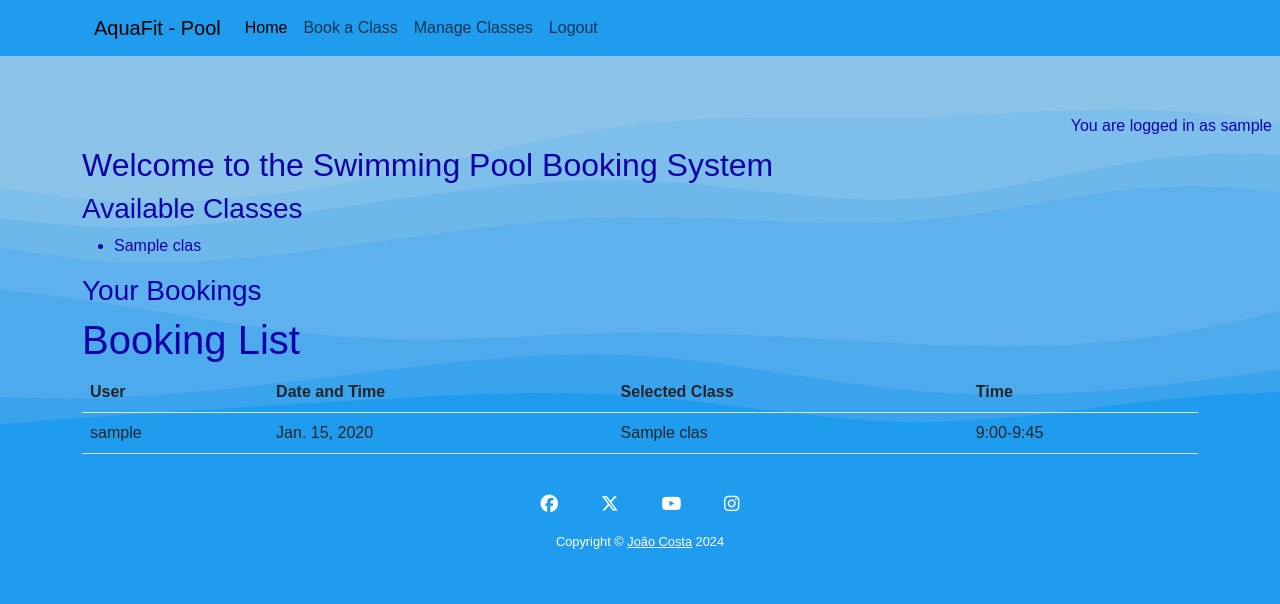
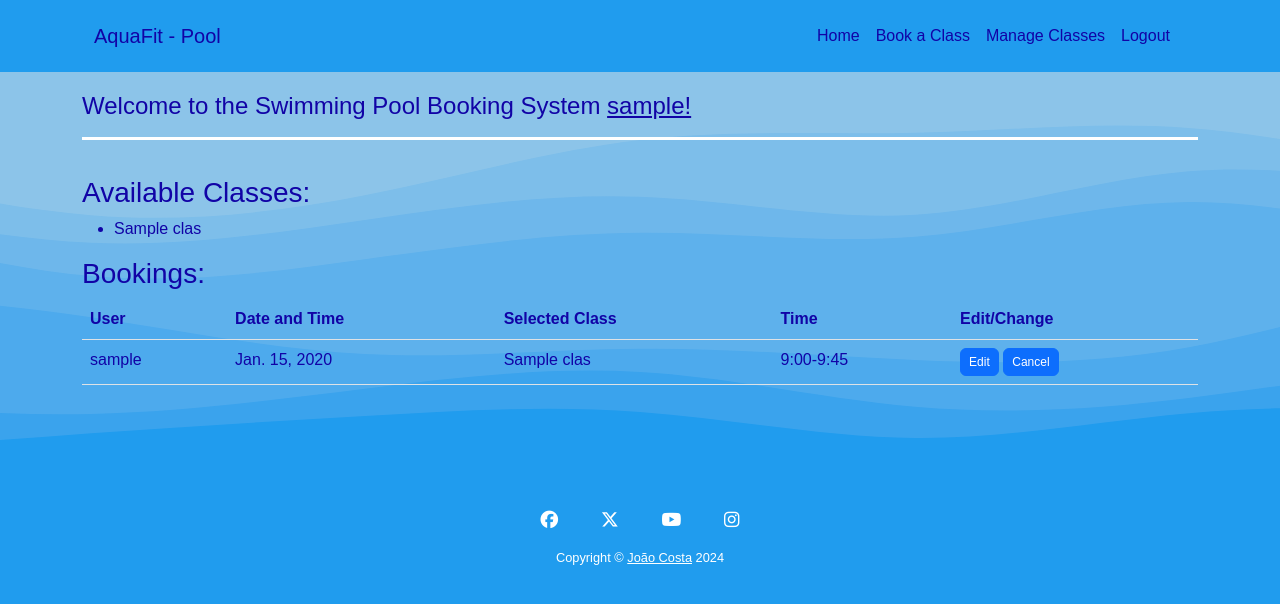
Before and after one commit to Johns-Costa/pool-booking, a Django app: page / in a window 1280 px wide. Shown: the top 604 px of the page. Run offline with Django 4.2, Linux system fonts and the light colour scheme; a user stored in the database is signed in; tables that the repository leaves empty hold one stand-in row (values such as "Sample post"); some libraries are stand-ins or nearby versions.

Commit message:
add edit and cancel booking, change a style.css

```diff
--- a/booking/static/booking/style.css
+++ b/booking/static/booking/style.css
@@ -7,13 +7,31 @@ body {
 }
 
 main {
-    padding-top: 50px;
+    padding: 20px;
 }
 
-.navbar { --bs-navbar-bg: #209CEE;}
+hr {
+    border-top: 3px solid white;
+    padding-bottom: 20px;
+    opacity: 1.0;
+}
+
+.navbar {
+    --bs-navbar-bg: #209CEE;
+    --bs-navbar-color: #1103a6;
+}
+
+.navbar-brand{
+    --bs-navbar-brand-color: #1103a6;
+}
 
 
-.table_custom { --bs-table-bg: transparent; }
+
+
+.table_custom {
+    --bs-table-bg: transparent;
+    --bs-table-color: #1103a6;
+}
 
 /* -------- footer */
 
--- /dev/null
+++ b/booking/static/images/about.txt
@@ -0,0 +1,6 @@
+This favicon was generated using the following font:
+
+- Font Title: Montserrat
+- Font Author: Copyright 2011 The Montserrat Project Authors (https://github.com/JulietaUla/Montserrat)
+- Font Source: http://fonts.gstatic.com/s/montserrat/v26/JTUFjIg1_i6t8kCHKm459Wx7xQYXK0vOoz6jqw16aX9-p7K5ILg.ttf
+- Font License: SIL Open Font License, 1.1 (http://scripts.sil.org/OFL))
--- a/booking/templates/booking/index.html
+++ b/booking/templates/booking/index.html
@@ -1,9 +1,11 @@
 {% extends 'base.html' %}
 
 {% block content %}
-    <h2>Welcome to the Swimming Pool Booking System</h2>
-
-        <h3>Available Classes</h3>
+{% if user.is_authenticated %}
+<h4>Welcome to the Swimming Pool Booking System <u>{{ user }}!</u></h4>
+{% endif %}
+<hr>
+        <h3>Available Classes:</h3>
     {% if classes %}
         <ul>
             {% for class in classes %}
@@ -14,9 +16,8 @@
         <p> - No classes available at the moment. Check back later!</p>
     {% endif %}
 
-        <h3>Your Bookings</h3>
+        <h3>Bookings:</h3>
     {% if bookings %}
-    <h1>Booking List</h1>
     <table class="table table_custom">
         <thead>
             <tr>
@@ -24,6 +25,7 @@
                 <th>Date and Time</th>
                 <th>Selected Class</th>
                 <th>Time</th>
+                <th>Edit/Change</th>
             </tr>
         </thead>
         <tbody>
@@ -33,6 +35,18 @@
                     <td>{{ booking.date_time }}</td>
                     <td>{{ booking.selected_class }}</td>
                     <td>{{ booking.get_time_display }}</td>
+                    {% if user.is_authenticated and booking.user == user %}
+                    <td><div class="d-grid gap-2 d-md-block">
+                        <a class="btn btn-primary" style="--bs-btn-padding-y: .25rem;
+                        --bs-btn-padding-x: .5rem; --bs-btn-font-size: .75rem;"
+                        href="{% url 'edit_booking' booking.id %}">Edit</a>
+                        <a class="btn btn-primary" style="--bs-btn-padding-y: .25rem;
+                        --bs-btn-padding-x: .5rem; --bs-btn-font-size: .75rem;"
+                        href="{% url 'cancel_booking' booking.id %}">Cancel</a>
+                      </div></td>
+                    {% else %}
+                    <td>---NA---</td>
+                    {% endif %}
                 </tr>
             {% endfor %}
         </tbody>
--- a/booking/urls.py
+++ b/booking/urls.py
@@ -1,5 +1,5 @@
 from django.urls import path
-from .views import index, book_class, manage_classes, add_class, cancel_class
+from .views import index, book_class, manage_classes, add_class, cancel_class, edit_booking, cancel_booking
 
 
 urlpatterns = [
@@ -8,5 +8,6 @@ urlpatterns = [
     path('manage/', manage_classes, name='manage_classes'),
     path('add_class/', add_class, name='add_class'),
     path('cancel_class/<int:class_id>/', cancel_class, name='cancel_class'),
-
+    path('edit_booking/<int:booking_id>/', edit_booking, name='edit_booking'),
+    path('cancel_booking/<int:booking_id>/', cancel_booking, name='cancel_booking')
 ]
--- a/booking/views.py
+++ b/booking/views.py
@@ -67,3 +67,28 @@ def cancel_class(request, class_id):
         return redirect('manage_classes')
 
     return render(request, 'booking/cancel_class.html', {'class': my_class})
+
+@login_required
+def edit_booking(request, booking_id):
+    booking = get_object_or_404(Booking, id=booking_id, user=request.user)
+
+    if request.method == 'POST':
+        form = BookingForm(request.POST, instance=booking)
+        if form.is_valid():
+            form.save()
+            return redirect('index')  # Redirect to the main page after editing
+    else:
+        form = BookingForm(instance=booking)
+
+    return render(request, 'booking/edit_booking.html', {'form': form})
+
+@login_required
+def cancel_booking(request, booking_id):
+    booking = get_object_or_404(Booking, id=booking_id, user=request.user)
+
+    if request.method == 'POST':
+        # Implement logic to handle cancellation (e.g., set a 'canceled' flag)
+        booking.delete()  # This is just an example; adjust based on your requirements
+        return redirect('index')  # Redirect to the main page after cancellation
+
+    return render(request, 'booking/cancel_booking.html', {'booking': booking})
--- a/templates/base.html
+++ b/templates/base.html
@@ -10,27 +10,37 @@
     <meta name="viewport" content="width=device-width, initial-scale=1.0">
     <title>{% block title %}AquaFit{% endblock %}</title>
 
+  <!-- Favincon -->
+    <link rel="apple-touch-icon" sizes="180x180" href="{% static 'images/apple-touch-icon.png' %}">
+    <link rel="icon" type="image/png" sizes="32x32" href="{% static 'images/favicon-32x32.png' %}">
+    <link rel="icon" type="image/png" sizes="16x16" href="{% static 'images/favicon-16x16.png' %}">
+    <link rel="manifest" href="{% static 'images/site.webmanifest' %}">
 
+  <!-- Bootstrapp -->
     <script src="https://code.jquery.com/jquery-3.6.0.min.js"></script>
     <script src="https://cdn.jsdelivr.net/npm/bootstrap@5.3.0/dist/js/bootstrap.bundle.min.js"></script>
     <link rel="stylesheet" href="https://cdn.jsdelivr.net/npm/bootstrap@5.3.0/dist/css/bootstrap.min.css">
+
+  <!-- Flatpickr -->
     <script src="https://cdn.jsdelivr.net/npm/flatpickr@4.6.6/dist/flatpickr.min.js"></script>
     <link rel="stylesheet" href="https://cdn.jsdelivr.net/npm/flatpickr@4.6.6/dist/flatpickr.min.css">
-    <!-- stylesheets -->
+
+  <!-- Stylesheets -->
     <link rel="stylesheet" href="{% static 'booking/style.css' %}">
 
 <body class= "bs-body-bg: #fff">
+  <!-- Navbar -->
     <header>
         <div class="container">
             <nav class="navbar navbar-expand-lg">
                 <div class="container-fluid">
-                  <a class="navbar-brand" href="#">AquaFit - Pool</a>
+                  <a class="navbar-brand" href="{% url 'index' %}">AquaFit - Pool</a>
                   <button class="navbar-toggler" type="button" data-bs-toggle="collapse" data-bs-target="#navbarNavAltMarkup" aria-controls="navbarNavAltMarkup" aria-expanded="false" aria-label="Toggle navigation">
                     <span class="navbar-toggler-icon"></span>
                   </button>
                   <div class="collapse navbar-collapse" id="navbarNavAltMarkup">
-                    <div class="navbar-nav">
-                      <a class="nav-link active" aria-current="page" href="{% url 'index' %}">Home</a>
+                    <div class="navbar-nav ms-auto p-2">
+                      <a class="nav-link" aria-current="page" href="{% url 'index' %}">Home</a>
                       <a class="nav-link" href="{% url 'book_class' %}">Book a Class</a>
                       {% if user.is_staff %}
                       <a class="nav-link" href="{% url 'manage_classes' %}">Manage Classes</a></li>
@@ -41,17 +51,14 @@
                           <a class="nav-link" class="{% if request.path == signup_url %}active{% endif %}" aria-current="page" href="{% url 'account_signup' %}">Register</a>
                           <a class="nav-link" class="{% if request.path == login_url %}active{% endif %}" aria-current="page" href="{% url 'account_login' %}">Login</a>
                       {% endif %}
-
                     </div>
                   </div>
                 </div>
               </nav>
         </div>
     </header>
+<!-- Main -->
     <main class="spacer layer1">
-      {% if user.is_authenticated %}
-      <p class="text-end m-2">You are logged in as {{ user }}</p>
-      {% endif %}
         <div class="container">
             {% block content %}{% endblock %}
         </div>
```
Also changed, not shown: booking/templates/booking/cancel_booking.html (added, +10 -0 lines), booking/templates/booking/edit_booking.html (added, +10 -0 lines), booking/static/images/android-chrome-192x192.png (added), booking/static/images/android-chrome-512x512.png (added), booking/static/images/apple-touch-icon.png (added), booking/static/images/favicon-16x16.png (added), booking/static/images/favicon-32x32.png (added), booking/static/images/favicon.ico (added), booking/static/images/site.webmanifest (added).
